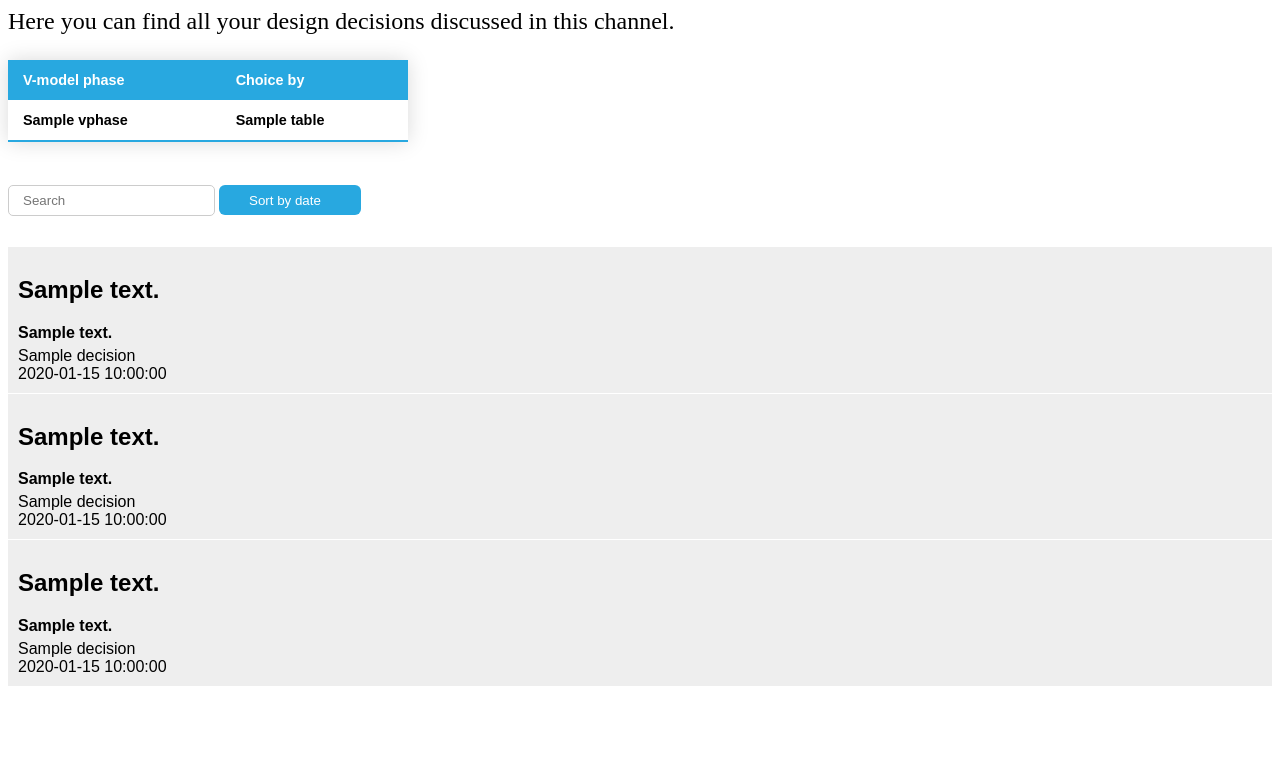
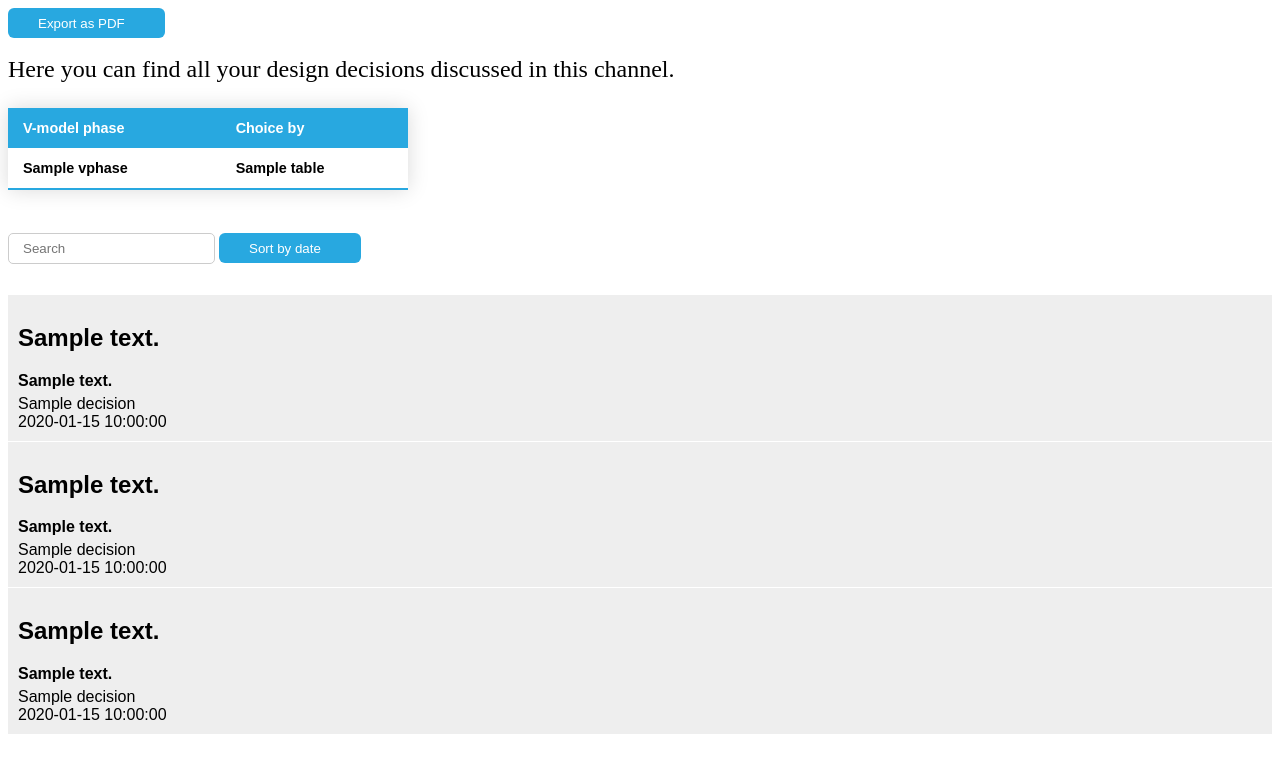
Before and after one commit to bhargavimohan/Masterthesis_bot2021, a Python web app: template src/templates/dashboard.html in a window 1280 px wide. Shown: the top 773 px of the page. Run offline with Jinja, Linux system fonts and the light colour scheme; the template is opened without the code that fills it: most values are stand-ins (such as "Sample title", 1, 10 or a date in 2020); some libraries are stand-ins or nearby versions.

Commit message:
[Add] export as pdf button

```diff
--- a/src/bots/database.json
+++ b/src/bots/database.json
@@ -1 +1 @@
-{"Initializedchannelsanddata": {}, "Designdecisions": {}}
+{"Initializedchannelsanddata": {"1": {"channel": {"channelid": "19:5642f28c1510444d9af14304ce7ce158@thread.tacv2", "name": "pdf", "vphase": "Design/concept", "membername": "Bhargavi Mohan", "date": "2021-3-10"}}}, "Designdecisions": {"1": {"decisions": {"channelid": "19:5642f28c1510444d9af14304ce7ce158@thread.tacv2", "name": "pdf", "membername": "Bhargavi Mohan", "date": "2021-3-10", "decisionname_a": "", "decision_a": "", "decisionname_b": "Design characteristics and enablers desicions", "decision_b": "skld", "decisionname_c": "", "decision_c": ""}}, "2": {"decisions": {"channelid": "19:5642f28c1510444d9af14304ce7ce158@thread.tacv2", "name": "pdf", "membername": "Bhargavi Mohan", "date": "2021-3-10", "decisionname_a": "Design definition desisions", "decision_a": "kejfla", "decisionname_b": "", "decision_b": "", "decisionname_c": "", "decision_c": ""}}, "3": {"decisions": {"channelid": "19:5642f28c1510444d9af14304ce7ce158@thread.tacv2", "name": "pdf", "membername": "Bhargavi Mohan", "date": "2021-3-10", "decisionname_a": "", "decision_a": "", "decisionname_b": "", "decision_b": "", "decisionname_c": "Design alterantives decisions", "decision_c": "a,dml"}}}}
--- a/src/templates/config.html
+++ b/src/templates/config.html
@@ -12,7 +12,7 @@
    //  https://docs.microsoft.com/en-us/microsoftteams/platform/tabs/how-to/access-teams-context
     microsoftTeams.getContext((context) => {
      microsoftTeams.settings.setSettings({
-         contentUrl: 'https://b688da3c2fef.ngrok.io/dashboard?channelid=' + context.channelId ,
+         contentUrl: 'https://fa66a7e295ee.ngrok.io/dashboard?channelid=' + context.channelId ,
        });
        });
        microsoftTeams.settings.setValidityState(true);
--- a/src/templates/dashboard.html
+++ b/src/templates/dashboard.html
@@ -27,6 +27,11 @@
   }
   p {
     margin:0;
+  }
+
+  a{
+    background-color: #28a8e0 ;
+    color:  #ffffff;
   }
 
   input {
@@ -122,9 +127,23 @@
     color: #000000;
 }
 
+
+.btn-primary {
+    color: #fff;
+    background-color: #2196f3
+}
+
   </style>
 
+<div class="col-md-12 text-right mb-3">
+<button class="sort" id="download"> Export as PDF</button>
+</div>
 
+&nbsp;
+&nbsp;
+&nbsp;
+
+<div class="card" id="invoice">
   <p style="font-size: 1.5em;">Here you can find all your design decisions discussed in this channel.</strong></p>
 
       <table class="styled-table">
@@ -185,9 +204,10 @@
     </ul>
 
   </div>
-
+</div>
 
   <script src="//cdnjs.cloudflare.com/ajax/libs/list.js/1.5.0/list.min.js"></script>
+  <script src="https://cdnjs.cloudflare.com/ajax/libs/html2pdf.js/0.9.2/html2pdf.bundle.js"></script>
 
 
   <script>
@@ -199,3 +219,24 @@
   var userList = new List('users', options);
 
   </script>
+
+
+<script>
+  window.onload = function () {
+    document.getElementById("download")
+        .addEventListener("click", () => {
+            const invoice = this.document.getElementById("invoice");
+            console.log(invoice);
+            console.log(window);
+            var opt = {
+                margin: 1,
+                filename: "{{ tables_list.vphase | safe}}_{{ tables_list.name | safe}}",
+                image: { type: 'jpeg', quality: 0.98 },
+                html2canvas: { scale: 2 },
+                jsPDF: { unit: 'in', format: 'letter', orientation: 'portrait' }
+            };
+            html2pdf().from(invoice).set(opt).save();
+        })
+}
+
+</script>
```
Also changed, not shown: src/teams_app_manifest/manifest.json, 1 other file.
